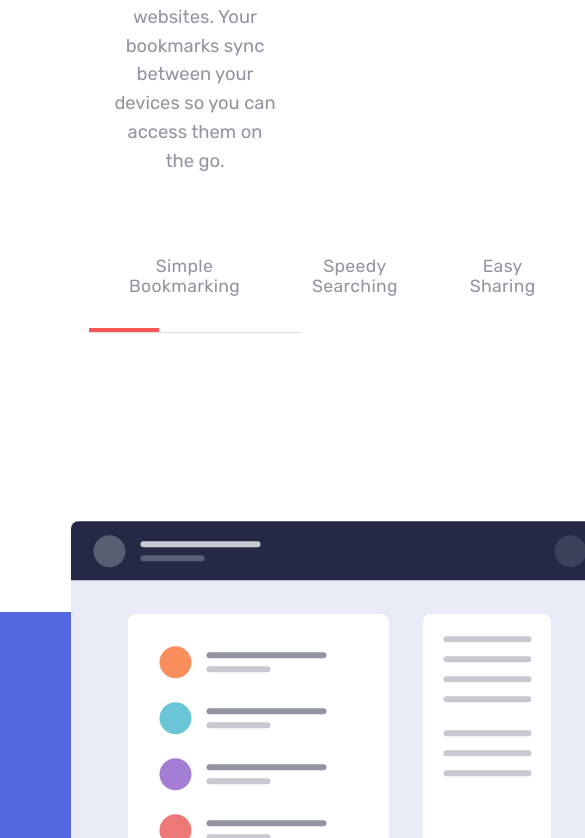
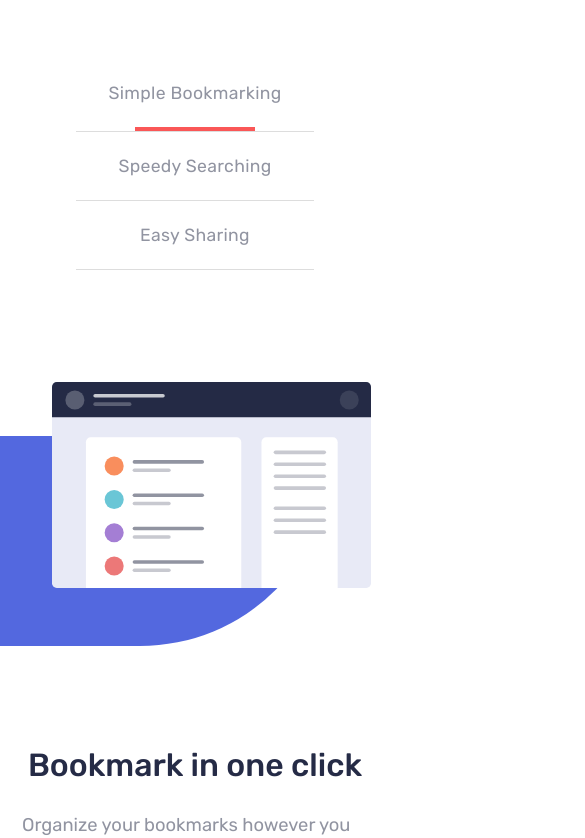
Before and after one commit to agusscript/Bookmark-landing-page, a React (Vite) app: page / in a window 390 px wide. Shown: the part 1326-2164 px from the top of the page, 585 px wide, since content can reach past the window. Built offline with nearby package versions, Linux system fonts and the light colour scheme.

Commit message:
Add full responsive to feature section

```diff
--- a/src/components/Features.jsx
+++ b/src/components/Features.jsx
@@ -53,6 +53,9 @@ function handleFeature(e) {
     setTimeout(() => {
       $featureMain.classList.add("animation-fade");
     }, 0.5);
+    document.querySelector(".item-1").classList.remove("hidden");
+    document.querySelector(".item-2").classList.add("hidden");
+    document.querySelector(".item-3").classList.add("hidden");
   } else if (featureOption.className === "feature-2") {
     changeFeatureElement(1);
     $bottomLine.classList.remove("start");
@@ -63,6 +66,9 @@ function handleFeature(e) {
     setTimeout(() => {
       $featureMain.classList.add("animation-fade");
     }, 0.5);
+    document.querySelector(".item-1").classList.add("hidden");
+    document.querySelector(".item-2").classList.remove("hidden");
+    document.querySelector(".item-3").classList.add("hidden");
   } else if (featureOption.className === "feature-3") {
     changeFeatureElement(2);
     $bottomLine.classList.remove("start");
@@ -72,6 +78,9 @@ function handleFeature(e) {
     setTimeout(() => {
       $featureMain.classList.add("animation-fade");
     }, 0.5);
+    document.querySelector(".item-1").classList.add("hidden");
+    document.querySelector(".item-2").classList.add("hidden");
+    document.querySelector(".item-3").classList.remove("hidden");
   }
 }
 
@@ -92,16 +101,25 @@ function Features() {
                 Simple Bookmarking
               </span>
             </li>
+            <div className="feature-bottom-line-item">
+              <div className="inner-border-item item-1"></div>
+            </div>
             <li>
               <span className="feature-2" onClick={handleFeature}>
                 Speedy Searching
               </span>
             </li>
+            <div className="feature-bottom-line-item">
+              <div className="inner-border-item item-2 hidden"></div>
+            </div>
             <li>
               <span className="feature-3" onClick={handleFeature}>
                 Easy Sharing
               </span>
             </li>
+            <div className="feature-bottom-line-item">
+              <div className="inner-border-item item-3 hidden"></div>
+            </div>
           </ul>
           <div className="feature-bottom-line">
             <div className="inner-border"></div>
--- a/src/styles/main.scss
+++ b/src/styles/main.scss
@@ -88,21 +88,15 @@ main {
     .bg-img {
       position: absolute;
       width: 1000px;
-      height: 370px;
+      height: 72%;
       background-color: $Soft-Blue;
       border-bottom-left-radius: 12rem;
       z-index: -1;
       top: 30%;
       left: 34%;
 
-      @media (max-width: 870px) {
-        width: 700px;
-        height: 300px;
-      }
-
-      @media (max-width: 600px) {
-        width: 600px;
-        height: 220px;
+      @media (max-width: 1240px) {
+        left: 25%;
       }
     }
   }
@@ -111,6 +105,10 @@ main {
 .features-section {
   margin: 10rem auto;
   width: 80%;
+
+  @media (max-width: 880px) {
+    width: 90%;
+  }
 
   .feature-header {
     text-align: center;
@@ -127,6 +125,10 @@ main {
       color: $Grayish-Blue;
       max-width: 52%;
       margin: 0 auto;
+
+      @media (max-width: 1240px) {
+        max-width: 100%;
+      }
     }
 
     nav {
@@ -139,7 +141,10 @@ main {
         border-bottom: 1px solid rgb(221, 221, 221);
         display: flex;
         justify-content: start;
-        transition: all 1s;
+
+        @media (max-width: 1240px) {
+          display: none;
+        }
 
         .inner-border {
           width: 33%;
@@ -171,6 +176,13 @@ main {
         gap: 4.5rem;
         list-style: none;
 
+        @media (max-width: 1240px) {
+          flex-direction: column;
+          justify-content: center;
+          gap: 1.5rem;
+          padding: 0;
+        }
+
         li {
           span {
             font-size: 1.1rem;
@@ -183,6 +195,23 @@ main {
             color: $Soft-Red;
           }
         }
+
+        .feature-bottom-line-item {
+          width: 100%;
+          border-bottom: 1px solid rgb(221, 221, 221);
+          display: flex;
+          justify-content: center;
+          display: none;
+
+          @media (max-width: 1240px) {
+            display: flex;
+          }
+
+          .inner-border-item {
+            width: 50%;
+            border-top: 4px solid $Soft-Red;
+          }
+        }
       }
     }
   }
@@ -190,21 +219,32 @@ main {
   .feature-main {
     display: flex;
     align-items: center;
-    gap: 8rem;
+    gap: 10rem;
+
+    @media (max-width: 1240px) {
+      flex-direction: column;
+      text-align: center;
+      gap: 8rem;
+    }
 
     .img-container {
       margin-left: 2rem;
       position: relative;
 
-      .hero-img {
-        width: 700px;
+      .feature-img {
+        width: 600px;
         margin-right: -100px;
+
+        @media (max-width: 1240px) {
+          margin: 0;
+          max-width: 100%;
+        }
       }
 
       .bg-img {
         position: absolute;
         width: 1000px;
-        height: 340px;
+        height: 100%;
         background-color: $Soft-Blue;
         border-bottom-right-radius: 12rem;
         z-index: -1;
```
